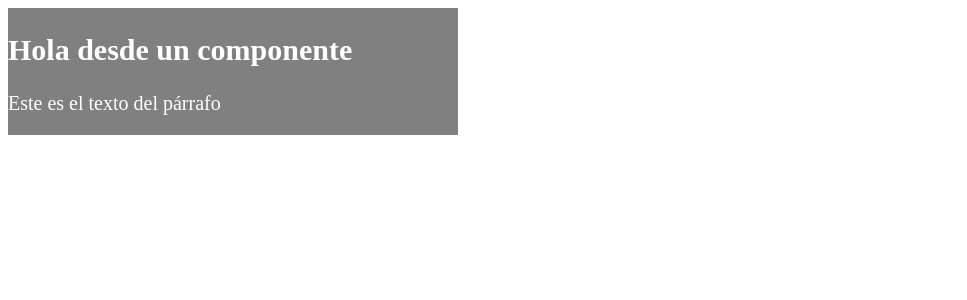
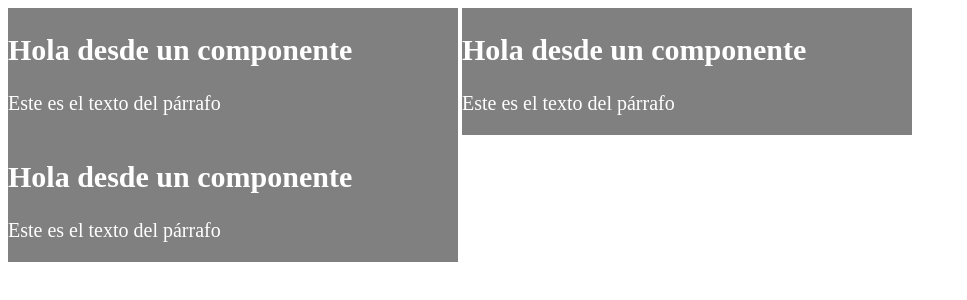
Before and after one commit to CristianMontoya98/Javascript-web-components, a plain HTML site: page host/index.html in a window 1280 px wide. Shown: the whole page, without its empty margins (0-967 px from the left). Drawn offline with Linux system fonts and the light colour scheme.

Commit message:
feat(index.html): Add additional instances of my-element with different attributes

```diff
--- a/host/index.html
+++ b/host/index.html
@@ -10,6 +10,14 @@
         <span slot="title">Hola desde un componente</span>
         <p slot="parrafo">Este es el texto del párrafo</p>
     </my-element>
+    <my-element class="blue">
+        <span slot="title">Hola desde un componente</span>
+        <p slot="parrafo">Este es el texto del párrafo</p>
+    </my-element>
+    <my-element yellow>
+        <span slot="title">Hola desde un componente</span>
+        <p slot="parrafo">Este es el texto del párrafo</p>
+    </my-element>
     <script type="module" src="./my-element.js"></script>
 </body>
 </html>
```
